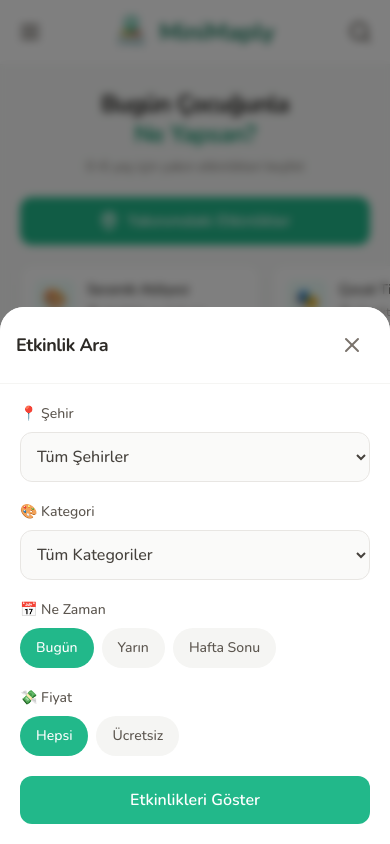
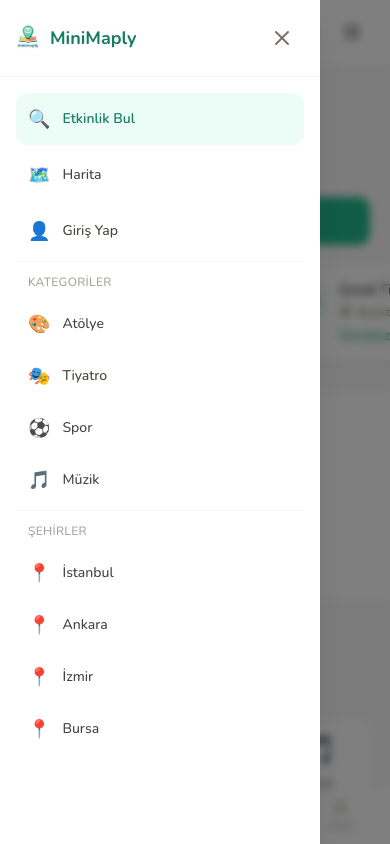
Before and after one commit to kriptoloca/minimaply, a Next.js app: page / in a window 390 px wide. Both pictures are taken after a click on the button 359 px from the left and 32 px from the top of the page. Shown: the top 844 px of the page. Built offline with nearby package versions, Linux system fonts and the light colour scheme.

Commit message:
chore: Header düzenleme - mobil ikonlar, hamburger menü

```diff
--- a/app/page.tsx
+++ b/app/page.tsx
@@ -53,49 +53,53 @@ export default function HomePage() {
       <header className="bg-white border-b border-warm-100 sticky top-0 z-50">
         <div className="container-wide">
           {/* 4️⃣ 44px TAP ALANI - Header yüksekliği artırıldı */}
-          <div className="flex justify-between items-center h-16 md:h-24">
+          <div className="flex justify-between items-center h-16 md:h-20">
 
-            {/* Hamburger - 44px min tap */}
-            <button
-              onClick={() => setMenuOpen(true)}
-              className="md:hidden p-2.5 -ml-2 text-warm-600 hover:text-primary-600 transition-colors min-w-[44px] min-h-[44px] flex items-center justify-center"
-              aria-label="Menü"
-            >
-              <Menu className="w-6 h-6" strokeWidth={2.5} />
-            </button>
-
-            {/* Logo - Büyük */}
-            <Link href="/" className="flex items-center gap-3 md:gap-5 group">
+            {/* Logo */}
+            <Link href="/" className="flex items-center gap-2 md:gap-4 group">
               <Image
                 src="/logo-icon.png"
                 alt="MiniMaply"
                 width={150}
                 height={150}
-                className="w-auto h-12 md:h-16 object-contain group-hover:scale-105 transition-transform"
+                className="w-auto h-10 md:h-14 object-contain group-hover:scale-105 transition-transform"
               />
-              <span className="font-bold text-2xl md:text-3xl text-primary-700">MiniMaply</span>
+              <span className="font-bold text-xl md:text-2xl text-primary-700">MiniMaply</span>
             </Link>
 
-            {/* Search button - 44px min tap */}
+            {/* Mobile nav - ikonlar */}
+            <div className="flex md:hidden items-center gap-1">
               <button
                 onClick={() => setFilterOpen(true)}
-              className="md:hidden p-2.5 -mr-2 text-warm-600 hover:text-primary-600 transition-colors min-w-[44px] min-h-[44px] flex items-center justify-center"
+                className="p-2.5 text-warm-600 hover:text-primary-600 transition-colors min-w-[44px] min-h-[44px] flex items-center justify-center"
                 aria-label="Ara"
               >
-              <Search className="w-6 h-6" strokeWidth={2.5} />
+                <Search className="w-5 h-5" strokeWidth={2.5} />
               </button>
+              <Link
+                href="/harita"
+                className="p-2.5 text-warm-600 hover:text-primary-600 transition-colors min-w-[44px] min-h-[44px] flex items-center justify-center"
+                aria-label="Harita"
+              >
+                <Map className="w-5 h-5" strokeWidth={2.5} />
+              </Link>
+              <button
+                onClick={() => setMenuOpen(true)}
+                className="p-2.5 text-warm-600 hover:text-primary-600 transition-colors min-w-[44px] min-h-[44px] flex items-center justify-center"
+                aria-label="Menü"
+              >
+                <Menu className="w-5 h-5" strokeWidth={2.5} />
+              </button>
+            </div>
 
             {/* Desktop nav */}
-            <nav className="hidden md:flex items-center gap-6">
-              <Link href="/etkinlikler" className="text-warm-600 hover:text-primary-600 font-medium transition-colors">
-                Etkinlikler
-              </Link>
-              <Link href="/harita" className="inline-flex items-center gap-1.5 text-warm-600 hover:text-primary-600 font-medium transition-colors">
+            <nav className="hidden md:flex items-center gap-5">
+              <Link href="/harita" className="inline-flex items-center gap-1.5 text-warm-600 hover:text-primary-600 font-semibold text-sm transition-colors">
                 🗺️ Haritada Keşfet
               </Link>
               <button
                 onClick={() => setAuthModalOpen(true)}
-                className="text-warm-600 hover:text-primary-600 font-medium transition-colors"
+                className="text-warm-600 hover:text-primary-600 font-semibold text-sm transition-colors"
               >
                 Giriş Yap
               </button>
@@ -124,17 +128,16 @@ export default function HomePage() {
               </button>
             </div>
             <nav className="p-4 space-y-1">
-              {/* 4️⃣ 44px TAP ALANI - Menü itemları */}
-              <MenuLink href="/etkinlikler" icon="📅" text="Etkinlikler" onClick={() => setMenuOpen(false)} />
+              {/* Ana linkler */}
+              <Link
+                href="/etkinlikler"
+                onClick={() => setMenuOpen(false)}
+                className="flex items-center gap-3 px-3 py-3 rounded-xl bg-primary-50 text-primary-700 font-semibold min-h-[44px]"
+              >
+                <span className="text-lg">🔍</span>
+                <span className="text-sm">Etkinlik Bul</span>
+              </Link>
               <MenuLink href="/harita" icon="🗺️" text="Harita" onClick={() => setMenuOpen(false)} />
-              <MenuLink href="/kategoriler" icon="📂" text="Kategoriler" onClick={() => setMenuOpen(false)} />
-              <div className="pt-3 border-t border-warm-100 mt-3">
-                <p className="text-xs text-warm-400 mb-2 px-3 font-medium uppercase tracking-wide">Şehirler</p>
-                {cities.map(city => (
-                  <MenuLink key={city.slug} href={`/etkinlikler?sehir=${city.slug}`} icon="📍" text={city.name} onClick={() => setMenuOpen(false)} />
-                ))}
-              </div>
-              <div className="pt-3 border-t border-warm-100 mt-3">
               <button
                 onClick={() => {
                   setMenuOpen(false)
@@ -145,6 +148,20 @@ export default function HomePage() {
                 <span className="text-lg">👤</span>
                 <span className="font-medium text-warm-700 text-sm">Giriş Yap</span>
               </button>
+
+              <div className="pt-3 border-t border-warm-100 mt-3">
+                <p className="text-xs text-warm-400 mb-2 px-3 font-medium uppercase tracking-wide">Kategoriler</p>
+                <MenuLink href="/etkinlikler?kategori=atolye" icon="🎨" text="Atölye" onClick={() => setMenuOpen(false)} />
+                <MenuLink href="/etkinlikler?kategori=tiyatro" icon="🎭" text="Tiyatro" onClick={() => setMenuOpen(false)} />
+                <MenuLink href="/etkinlikler?kategori=spor" icon="⚽" text="Spor" onClick={() => setMenuOpen(false)} />
+                <MenuLink href="/etkinlikler?kategori=muzik" icon="🎵" text="Müzik" onClick={() => setMenuOpen(false)} />
+              </div>
+
+              <div className="pt-3 border-t border-warm-100 mt-3">
+                <p className="text-xs text-warm-400 mb-2 px-3 font-medium uppercase tracking-wide">Şehirler</p>
+                {cities.map(city => (
+                  <MenuLink key={city.slug} href={`/etkinlikler?sehir=${city.slug}`} icon="📍" text={city.name} onClick={() => setMenuOpen(false)} />
+                ))}
               </div>
             </nav>
           </div>
```
Lines whose indentation alone changed are shown as unchanged.
